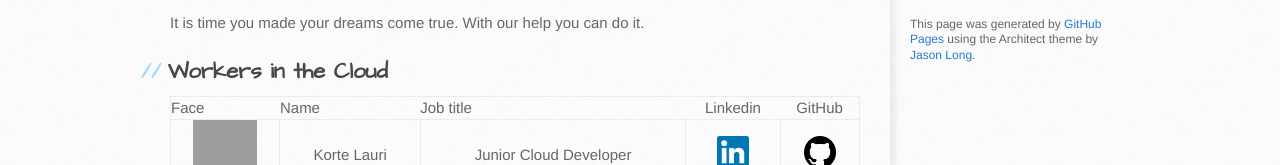
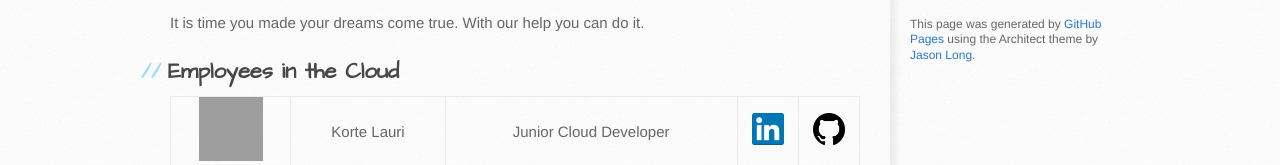
Before and after one commit to KUMOS/kumos.github.io, a plain HTML site: page index.html in a window 1280 px wide. Shown: the part 554-719 px from the top of the page. Drawn offline with Linux system fonts and the light colour scheme; grey boxes are pictures that could not be loaded.

Commit message:
Make da pages beta

```diff
--- a/index.html
+++ b/index.html
@@ -33,19 +33,20 @@
 				your goals. You are not alone in your endeavours.</p>
 				<p>It is time you made your dreams come true. With our help you can do it.</p>
 
-          <h2><a id="workers-of-the-company" class="anchor" href="#workers-of-the-company" aria-hidden="true"><span aria-hidden="true" class="octicon octicon-link"></span></a>Workers in the Cloud</h2>
+          		<h2><a id="workers-of-the-company" class="anchor" href="#workers-of-the-company" aria-hidden="true"><span aria-hidden="true" class="octicon octicon-link"></span></a>Employees in the Cloud</h2>
 
 	  	<table>
+			<!--
 			<thead>
               <tr>
               <th align="left">Face</th>
               <th align="left">Name</th>
               <th align="left">Job title</th>
-              <th align="center">Linkedin</th>
-              <th align="center">GitHub</th>
+              <th align="center"></th>
+              <th align="center"></th>
               </tr>
             </thead>
-
+            -->
             <tbody>
               <tr>
                 <td align="left"><a href=""><img src="http://student.labranet.jamk.fi/~H8805/cf2016/kuvat/IMG_1725.png" height="64" width="64"></a></td>
--- a/stylesheets/stylesheet.css
+++ b/stylesheets/stylesheet.css
@@ -489,7 +489,7 @@ header h2 {
 
 .inner {
   position: relative;
-  min-width: 480px;
+  min-width: 280px;
   max-width: 940px;
   margin: 0 auto;
 }
```
Lines whose indentation alone changed are shown as unchanged.
